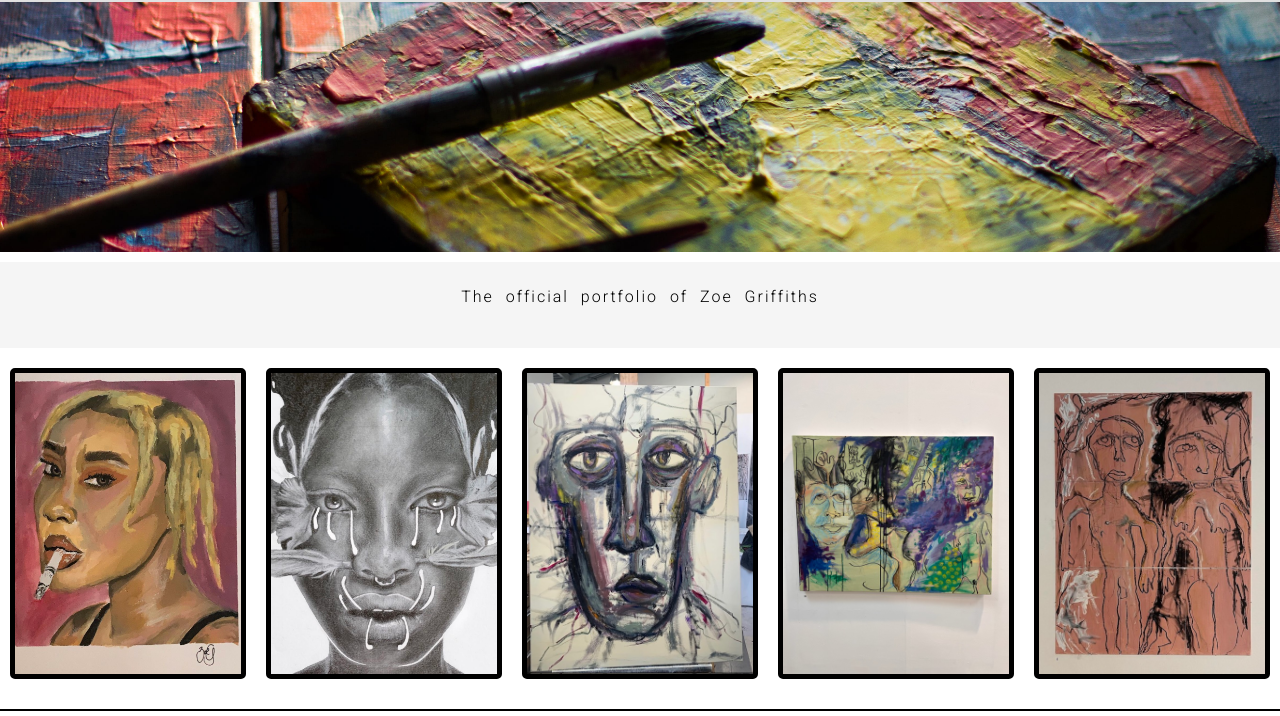
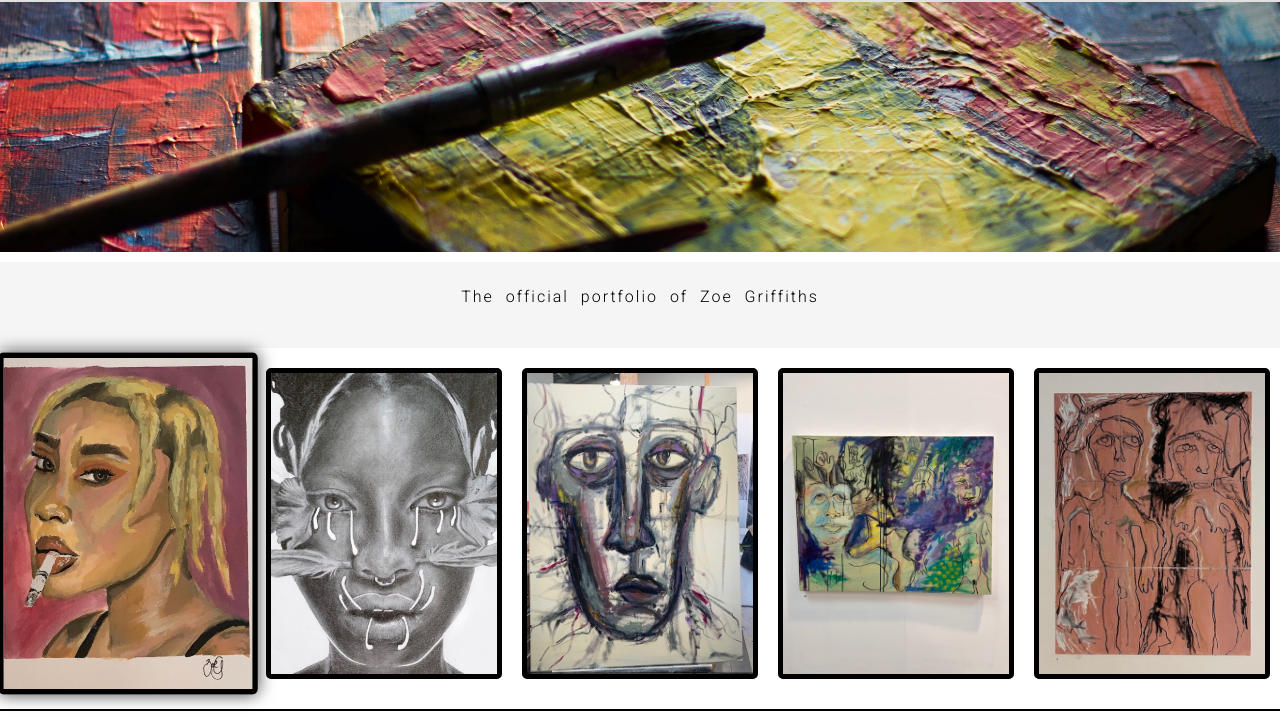
Before and after one commit to lewis-creates/z-griffiths, a plain HTML site: page gallery.html in a window 1280 px wide. In both pictures the pointer is over the picture 128 px from the left and 607 px from the top of the page. Shown: the part 84-800 px from the top of the page. Drawn offline with nearby package versions, Linux system fonts and the light colour scheme.

Commit message:
Adjusted the CSS for the gallery images to ensure that the hover effect is consistent with the styling used for other images in the index.html file.

```diff
--- a/assets/css/style.css
+++ b/assets/css/style.css
@@ -212,6 +212,15 @@ header {
     transition: opacity 0.3s ease-in-out;
 }
 
+.gallery-images img:hover {
+    transform: scale(1.1);
+    box-shadow: 0px 0px 15px 0px rgba(0, 0, 0, 0.75);
+}
+
+.gallery-images img:hover::after {
+    opacity: 1;
+}
+
 /* Media query for responsive layout */
 @media (max-width: 768px) {
     .gallery-images img {
```
